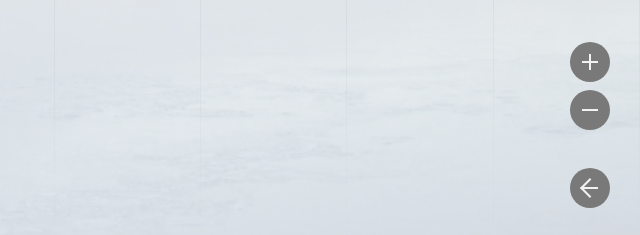
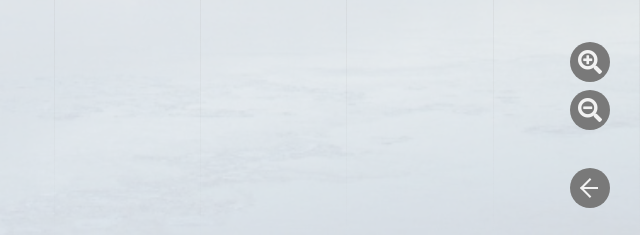
Before and after one commit to cmd919293/GanttChart, a plain HTML site: page index.html in a window 1280 px wide. Shown: the part 562-797 px from the top of the page, 640-1280 px from the left. Drawn offline with Linux system fonts and the light colour scheme.

Commit message:
fixed bugs

```diff
--- a/index.css
+++ b/index.css
@@ -507,7 +507,7 @@ label[for="DateFormat"] > span:last-of-type {
     right: 30px;
     bottom: 4.5em;
 }
-.plus-button, .minus-button, .left-arrow, .right-arrow {
+.plus-button, .minus-button, .left-arrow, .right-arrow, #increase, #decrease {
     position: fixed;
     height: 40px;
     width: 40px;
@@ -516,7 +516,7 @@ label[for="DateFormat"] > span:last-of-type {
     background-color: var(--btn-bg);
     z-index: 1;
 }
-.plus-button:active, .minus-button:active, .left-arrow:active, .right-arrow:active, label[for='openFile']:active, #saveFile:active, #DateFormatBtn > *:active {
+.plus-button:active, .minus-button:active, .left-arrow:active, .right-arrow:active, #increase:active, #decrease:active, label[for='openFile']:active, #saveFile:active, #DateFormatBtn > *:active {
     background-color: #b8b8b8;
 }
 .plus-button:focus, .minus-button:focus, .left-arrow:focus, .right-arrow:focus {
@@ -601,6 +601,11 @@ label[for="DateFormat"] > span:last-of-type {
 .contextmenu > *:nth-child(1) {
     font-size: 1rem;
 }
+#increase, #decrease {
+    color: var(--btn-color);
+    text-align: center;
+    line-height: 40px;
+}
 label[for='openFile'], #saveFile {
     position: fixed;
     height: 40px;
--- a/index.html
+++ b/index.html
@@ -15,8 +15,8 @@
     <div id="menu">
         <input id="openFile" hidden="true" type="file" />
         <div class="left-arrow" id="ShowTaskSide"></div>
-        <div class="plus-button" id="increase"></div>
-        <div class="minus-button" id="decrease"></div>
+        <div class="fas fa-search-plus" id="increase"></div>
+        <div class="fas fa-search-minus" id="decrease"></div>
         <div id="DateFormatBtn">
             <span id="selectDate" data-text="日"></span>
             <span id="selectWeek" data-text="週"></span>
--- a/index.js
+++ b/index.js
@@ -886,10 +886,10 @@ function TaskController() {
         let rect = menu.getBoundingClientRect();
         let mw = rect.width, mh = rect.height;
         if (mw + x > ww) {
-            x = ww - x;
+            x = ww - mw;
         }
         if (mh + y > wh) {
-            y = wh - y;
+            y = wh - mh;
         }
         menu.style.left = x + 'px';
         menu.style.top = y + 'px';
```
